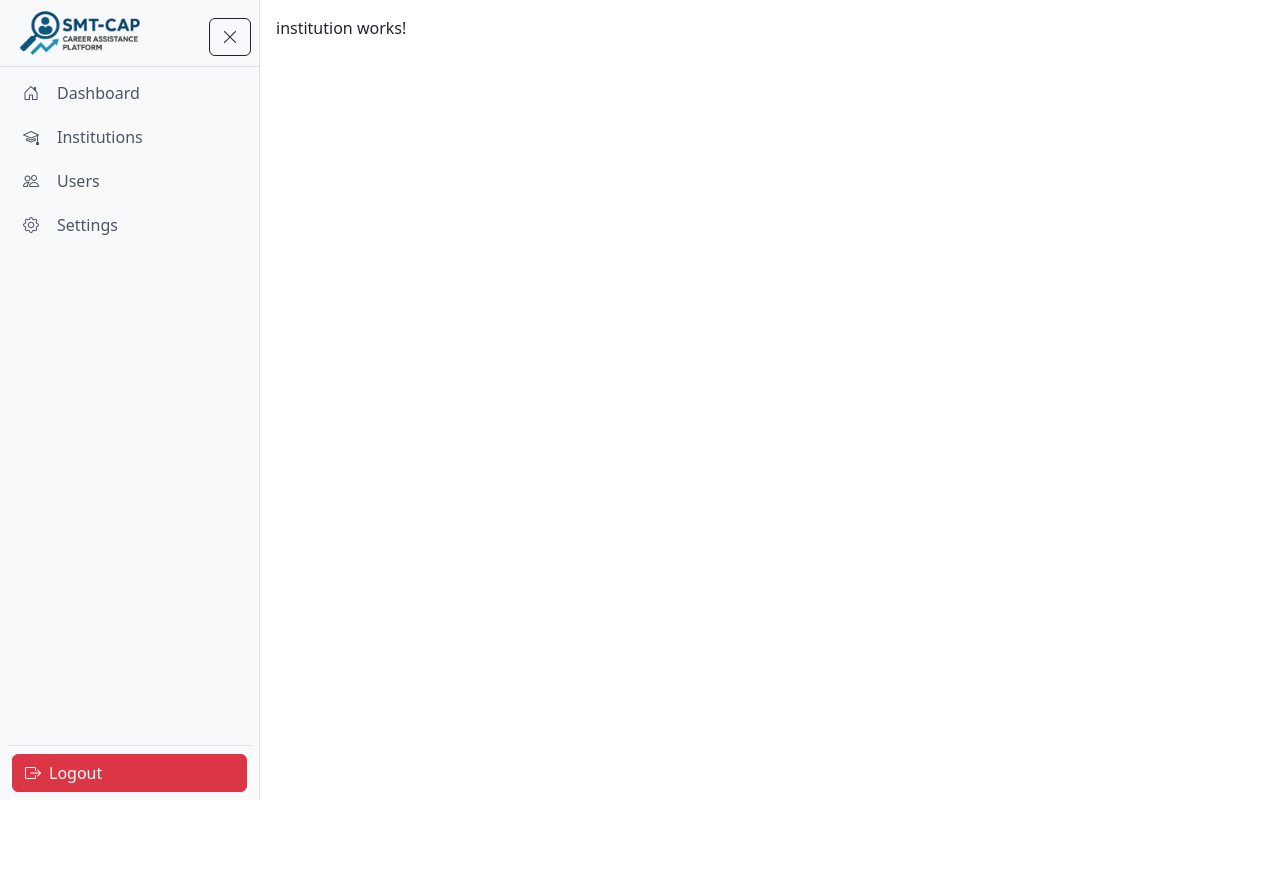
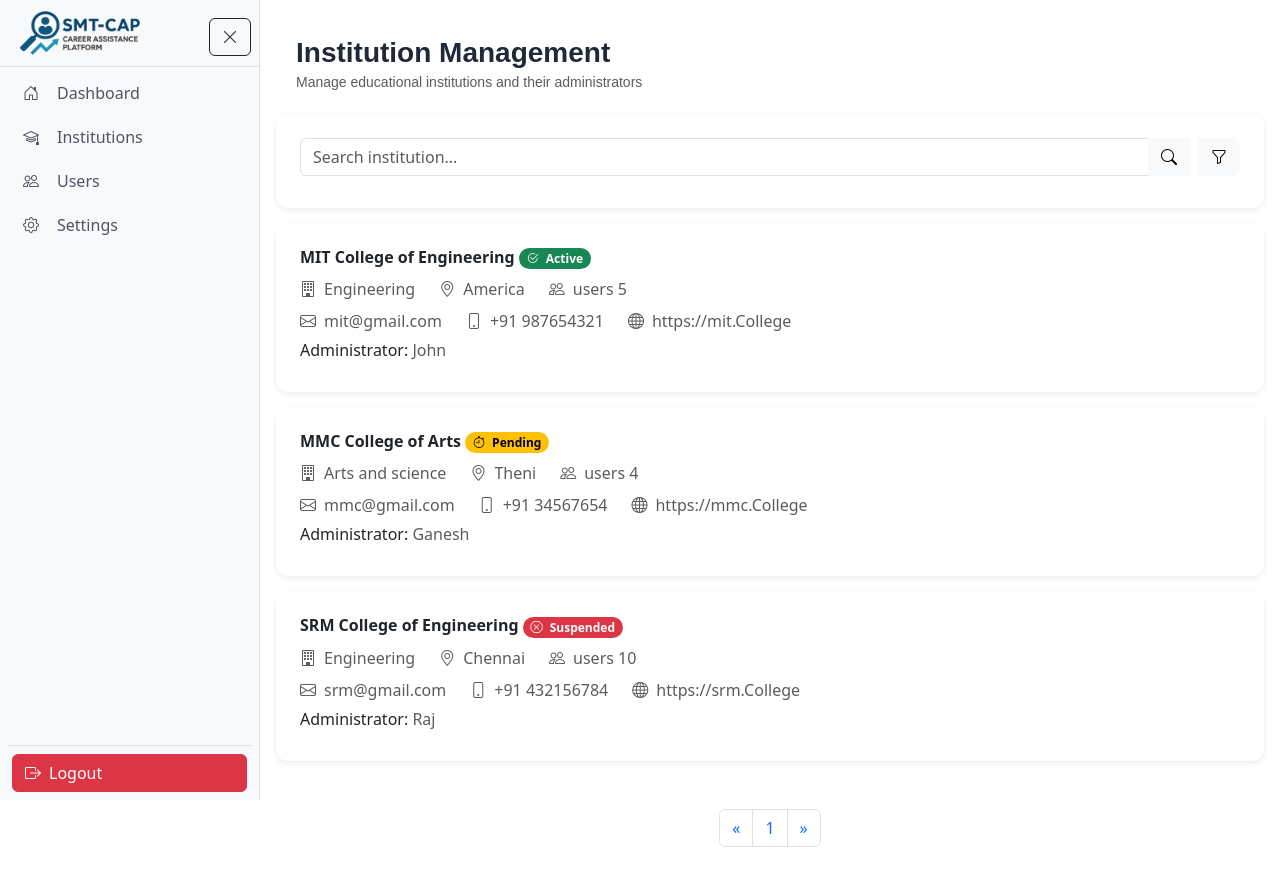
Before and after one commit to preamsaarcsmtai-ai/CAP_Project, an Angular app in the folder Frontend/: page /institution in a window 1280 px wide. Before the commit the page ends 800 px from the top, so only its background shows below. Built offline with nearby package versions, Linux system fonts and the light colour scheme.

Commit message:
institution dashboard developed

```diff
--- a/Frontend/src/app/app.routes.ts
+++ b/Frontend/src/app/app.routes.ts
@@ -1,6 +1,6 @@
 import { Routes } from '@angular/router';
 import { Layout } from './layout/layout';
-import { Superadmin } from './superadmin/superadmin';
+import { Superadmin } from './pages/superadmin/superadmin';
 import { Students } from './pages/students/students';
 import { Institution } from './pages/institution/institution';
 import { Users } from './pages/users/users';
--- a/Frontend/src/app/pages/institution/institution.css
+++ b/Frontend/src/app/pages/institution/institution.css
@@ -0,0 +1,16 @@
+.institution-dashboard{
+      padding: 20px;
+  font-family: Arial, sans-serif;
+}
+.institution-dashboard h1{
+  font-size: 28px;
+  font-weight: bold;
+  margin-bottom: 20px;
+  color: #1f2937;
+}
+.stat-card {
+  background: #fff;
+  border-radius: 12px;
+  box-shadow: 0 2px 6px rgba(0, 0, 0, 0.08);
+  transition: transform 0.25s ease, box-shadow 0.25s ease;
+}
--- a/Frontend/src/app/pages/institution/institution.html
+++ b/Frontend/src/app/pages/institution/institution.html
@@ -1 +1,66 @@
-<p>institution works!</p>
+<div class="institution-dashboard container-fluid vh-min-100">
+  <h1 class="m-0">Institution Management</h1>
+  <small class="text-muted">Manage educational institutions and their administrators</small>
+</div>
+<div class="stat-card p-4">
+  <div class="input-group mb-2">
+    <input type="search" class="form-control" placeholder="Search institution..." />
+    <button class="btn btn-light" type="button"><i class="bi bi-search"></i></button>
+    <button class="btn btn-light ms-2" type="button"><i class="bi bi-funnel"></i></button>
+  </div>
+</div>
+<div class="stat-card p-4 mt-3" *ngFor="let inst of institution">
+  <div class="institution-heading">
+    <h6 class="fw-bold">
+      {{ inst.name }}
+      <span class="badge rounded-pill"
+            [ngClass]="{
+              'text-bg-success': inst.status === 'active',
+              'text-bg-warning': inst.status === 'pending',
+              'text-bg-danger': inst.status === 'suspended'
+            }">
+        <i class="bi me-1"
+           [ngClass]="{
+             'bi-check2-circle': inst.status === 'active',
+             'bi-stopwatch': inst.status === 'pending',
+             'bi-x-octagon': inst.status === 'suspended'
+           }"></i>
+        {{ inst.status | titlecase }}
+      </span>
+    </h6>
+  </div>
+
+  <div class="text-muted d-flex flex-wrap mt-2">
+    <span class="me-4"><i class="bi bi-building me-2"></i>{{ inst.college }}</span>
+    <span class="me-4"><i class="bi bi-geo-alt me-2"></i>{{ inst.location }}</span>
+    <span><i class="bi bi-people me-2"></i>{{ inst.users }}</span>
+  </div>
+
+  <div class="text-muted d-flex flex-wrap mt-2">
+    <span class="me-4"><i class="bi bi-envelope me-2"></i>{{ inst.mail }}</span>
+    <span class="me-4"><i class="bi bi-phone me-2"></i>{{ inst.phone }}</span>
+    <span><i class="bi bi-globe me-2"></i>{{ inst.website }}</span>
+  </div>
+
+  <div class="admin-details mt-2">
+    <h6>Administrator: <span class="text-muted">{{ inst.admin }}</span></h6>
+  </div>
+</div>
+
+<div class="text-center mt-5">
+  <nav aria-label="Page navigation example">
+    <ul class="pagination justify-content-center">
+      <li class="page-item">
+        <a class="page-link" href="#" aria-label="Previous">
+          <span aria-hidden="true">&laquo;</span>
+        </a>
+      </li>
+      <li class="page-item"><a class="page-link" href="#">1</a></li>
+      <li class="page-item">
+        <a class="page-link" href="#" aria-label="Next">
+          <span aria-hidden="true">&raquo;</span>
+        </a>
+      </li>
+    </ul>
+  </nav>
+</div>
--- a/Frontend/src/app/pages/institution/institution.ts
+++ b/Frontend/src/app/pages/institution/institution.ts
@@ -1,11 +1,24 @@
+import { CommonModule } from '@angular/common';
 import { Component } from '@angular/core';
 
 @Component({
   selector: 'app-institution',
-  imports: [],
+  standalone:true,
+  imports: [CommonModule],
   templateUrl: './institution.html',
   styleUrl: './institution.css'
 })
 export class Institution {
 
+  institution =[
+    {
+      name:'MIT College of Engineering',college:'Engineering',location:'America',users:'users 5',mail:'mit@gmail.com',phone:'+91 987654321',website:'https://mit.College',admin:'John',status: 'active'
+    } ,
+    {
+      name:'MMC College of Arts',college:'Arts and science',location:'Theni',users:'users 4',mail:'mmc@gmail.com',phone:'+91 34567654',website:'https://mmc.College',admin:'Ganesh',status: 'pending'
+    },
+    {
+      name:'SRM College of Engineering',college:'Engineering',location:'Chennai',users:'users 10',mail:'srm@gmail.com',phone:'+91 432156784',website:'https://srm.College',admin:'Raj',status: 'suspended'
+    }
+  ]
 }
--- a/Frontend/src/app/pages/users/users.css
+++ b/Frontend/src/app/pages/users/users.css
@@ -0,0 +1,16 @@
+.user-dashboard{
+      padding: 20px;
+  font-family: Arial, sans-serif;
+}
+.user-dashboard h1{
+  font-size: 28px;
+  font-weight: bold;
+  margin-bottom: 20px;
+  color: #1f2937;
+}
+.stat-card {
+  background: #fff;
+  border-radius: 12px;
+  box-shadow: 0 2px 6px rgba(0, 0, 0, 0.08);
+  transition: transform 0.25s ease, box-shadow 0.25s ease;
+}
--- a/Frontend/src/app/pages/users/users.html
+++ b/Frontend/src/app/pages/users/users.html
@@ -1 +1,63 @@
-<p>users works!</p>
+<div class="user-dashboard container-fluid vh-min-100">
+    <div class="d-flex justify-content-between ">
+        <div class="user-heading">
+            <h1 class="m-0">User Management</h1>
+            <small class="text-muted">Manage users, roles and permissions across all institutions</small>
+        </div>
+        <div class="export-user">
+            <button class="btn btn-light"><i class="bi bi-download me-2"></i>Export users</button>
+        </div>
+    </div>
+</div>
+<div class="stat-card p-4">
+    <div class="input-group mb-2">
+        <input type="search" class="form-control" placeholder="Search users by name or role..." />
+        <button class="btn btn-light" type="button"><i class="bi bi-search"></i></button>
+        <button class="btn btn-light ms-2" type="button"><i class="bi bi-funnel"></i></button>
+  </div>
+ </div>
+
+<div class="mt-4">
+  <table class="table table-striped">
+    <thead>
+      <tr>
+        <th scope="col">#</th>
+        <th scope="col">Username</th>
+        <th scope="col">Role</th>
+        <th scope="col">Institution</th>
+        <th scope="col">Status</th>
+        <th scope="col">Actions</th>
+      </tr>
+    </thead>
+    <tbody>
+      <tr *ngFor="let user of users; let i = index">
+        <td>{{ i + 1 }}</td>
+        <td>{{ user.name }}</td>
+        <td>{{ user.role }}</td>
+        <td>{{ user.institution }}</td>
+       <td>
+  <span class="badge rounded-pill d-inline-flex "
+        [ngClass]="{
+          'bg-success': user.status === 'active',
+          'bg-warning': user.status === 'pending',
+          'bg-danger': user.status === 'suspended'
+        }">
+    <i class="bi me-1"
+       [ngClass]="{
+         'bi-check2-circle': user.status === 'active',
+         'bi-stopwatch': user.status === 'pending',
+         'bi-x-octagon': user.status === 'suspended'
+       }"></i>
+    {{ user.status | titlecase }}
+  </span>
+</td>
+<td>
+          <!-- Actions here -->
+          <button class="btn btn-sm btn-outline-primary" (click)="onView()"> <i class="bi bi-eye"></i></button>
+          <button class="btn btn-sm btn-outline-warning mx-2"> <i class="bi bi-pencil"></i></button>
+          <button class="btn btn-sm btn-outline-danger"> <i class="bi bi-trash"></i></button>
+        </td>
+      </tr>
+    </tbody>
+  </table>
+</div>
--- a/Frontend/src/app/pages/users/users.ts
+++ b/Frontend/src/app/pages/users/users.ts
@@ -1,11 +1,21 @@
+import { CommonModule } from '@angular/common';
 import { Component } from '@angular/core';
 
 @Component({
   selector: 'app-users',
-  imports: [],
+  imports: [CommonModule],
   templateUrl: './users.html',
   styleUrl: './users.css'
 })
 export class Users {
+viewAdmin=false;
+    users = [
+    { name: 'John', role: 'Institution Admin', institution: 'MIT College', status: 'active' },
+    { name: 'Ganesh', role: 'Institution Admin', institution: 'MMC College', status: 'pending' },
+    { name: 'Raj', role: 'Institution Admin', institution: 'SRM College', status: 'suspended' }
+  ];
 
+ onView(){
+this.viewAdmin=true;
+ }
 }
```
Also changed, not shown: 1 other file (tests, documents, lock files or other folders).
